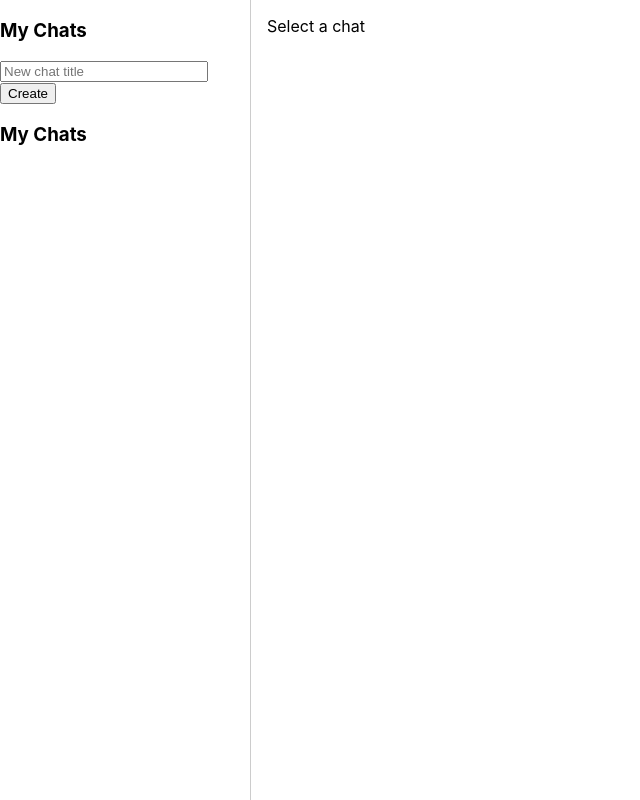
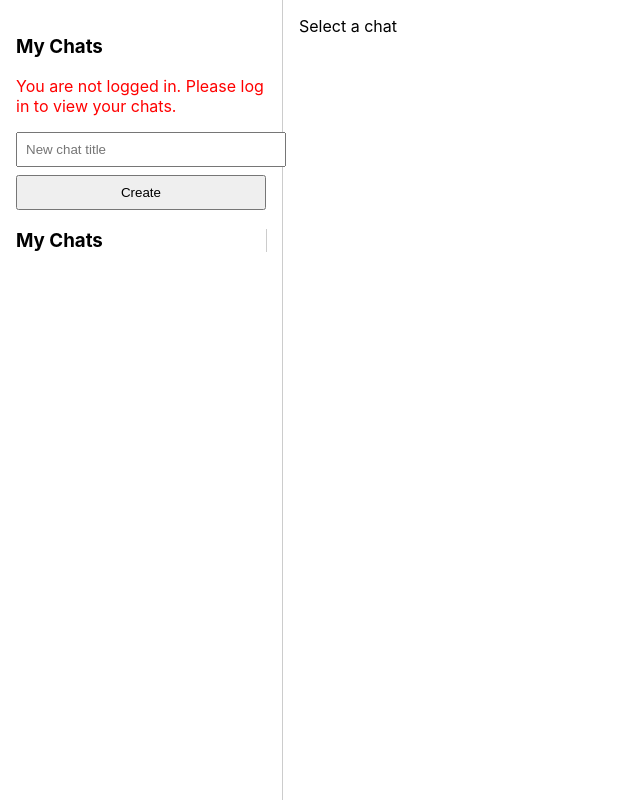
Before and after one commit to PranayV66/summarizer-app-summarizer, a React (Create React App) app in the folder frontend/: page / in a window 1280 px wide. Shown: the whole page, without its empty margins (0-640 px from the left). Built offline with nearby package versions, Linux system fonts and the light colour scheme.

Commit message:
Loading chats when the page loads

```diff
--- a/frontend/src/App.js
+++ b/frontend/src/App.js
@@ -7,68 +7,79 @@ import ChatWindow from './components/ChatWindow';
 const BACKEND_URL = `http://3.209.77.92:9000`;
 
 function App() {
-  const [token, setToken] = useState('');
   const [chats, setChats] = useState([]);
   const [selectedChat, setSelectedChat] = useState(null);
   const [newChatTitle, setNewChatTitle] = useState('');
+  const [error, setError] = useState(null); // State to handle errors
 
+    // Axios instance with default configurations
+    const axiosInstance = axios.create({
+      baseURL: BACKEND_URL,
+      withCredentials: true, // Ensures cookies are sent with every request
+    });
+
+    // Fetch chats on component mount
   useEffect(() => {
-    const jwtToken = Cookies.get('token');
-    if (jwtToken) {
-      setToken(jwtToken);
+    const fetchChats = async () => {
+      try {
+        const response = await axiosInstance.get('/chats');
+        console.log('Chats fetched:', response.data);
+        setChats(response.data);
+      } catch (error) {
+        console.error('Error fetching chats:', error);
+        setError('Failed to load chats. Please try again.');
+      }
+    };
+
+    // Check if token cookie exists
+    const token = Cookies.get('token');
+    if (token) {
+      fetchChats();
+    } else {
+      console.log('No authentication token found.');
+      setError('You are not logged in. Please log in to view your chats.');
     }
-  }, []);
-
-  useEffect(() => {
-    if (!token) return;
-    console.log('Fetching chats with token:', token);
-    axios.get(`${BACKEND_URL}/chats`, {
-      withCredentials: true, // Include cookies
-    })
-    .then(res => {
-      console.log('Chats fetched:', res.data);
-      setChats(res.data);
-    })
-    .catch(err => console.error('Error fetching chats:', err));
-  }, [token]);
+  }, []); // Empty dependency array ensures this runs once on mount
 
   const handleSelectChat = (chat) => {
     setSelectedChat(chat);
   };
 
-  const handleCreateChat = (e) => {
+  const handleCreateChat = async (e) => {
     e.preventDefault();
     if (!newChatTitle.trim()) return;
 
-    console.log('Creating chat with title:', newChatTitle);
-    axios.post(`${BACKEND_URL}/chats`, { title: newChatTitle }, {
-      withCredentials: true, // Include cookies
-    })
-    .then(res => {
-      console.log('Chat created:', res.data);
-      setChats(prevChats => [res.data, ...prevChats]);
+    try {
+      const response = await axiosInstance.post('/chats', { title: newChatTitle });
+      console.log('Chat created:', response.data);
+      setChats((prevChats) => [response.data, ...prevChats]);
       setNewChatTitle('');
-    })
-    .catch(err => console.error('Error creating chat:', err));
+    } catch (error) {
+      console.error('Error creating chat:', error);
+      setError('Failed to create chat. Please try again.');
+    }
   };
 
   return (
     <div style={{ display: 'flex', height: '100vh' }}>
-      <div style={{ width: '250px', borderRight: '1px solid #ccc' }}>
+      <div style={{ width: '250px', borderRight: '1px solid #ccc', padding: '16px' }}>
         <h3>My Chats</h3>
-        <form onSubmit={handleCreateChat}>
+        {error && <div style={{ color: 'red', marginBottom: '16px' }}>{error}</div>}
+        <form onSubmit={handleCreateChat} style={{ marginBottom: '16px' }}>
           <input
             type="text"
             value={newChatTitle}
             onChange={(e) => setNewChatTitle(e.target.value)}
             placeholder="New chat title"
-            style={{ width: '80%', marginRight: '8px' }}
+            style={{ width: '100%', padding: '8px', marginBottom: '8px' }}
           />
-          <button type="submit">Create</button>
+          <button type="submit" style={{ width: '100%', padding: '8px' }}>
+            Create
+          </button>
         </form>
         <ChatList chats={chats} onSelectChat={handleSelectChat} />
       </div>
-      <ChatWindow chat={selectedChat} token={token} />
+      <ChatWindow chat={selectedChat} />
     </div>
   );
 }
```
